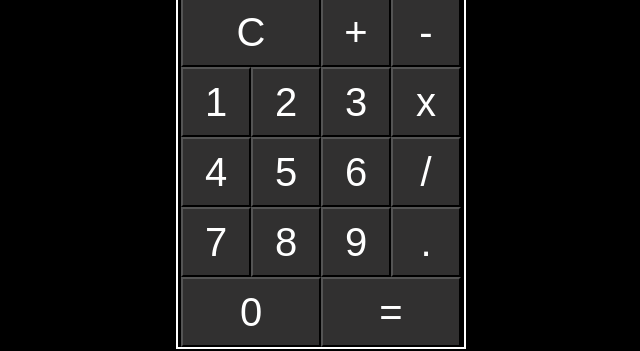
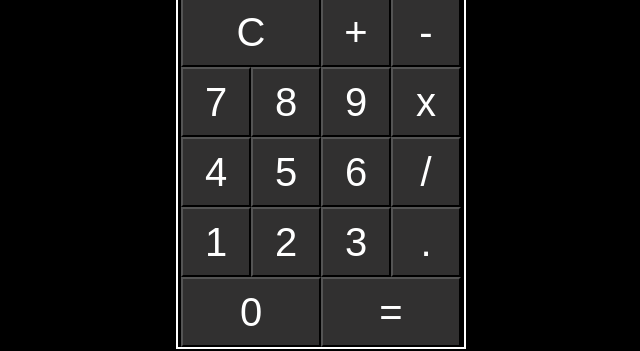
Before and after one commit to AdrDavid/Calculadora, a plain HTML site: page index.html in a window 1280 px wide. Shown: the part 155-506 px from the top of the page, 319-959 px from the left. Drawn offline with Linux system fonts and the light colour scheme.

Commit message:
Calculadora

```diff
--- a/index.html
+++ b/index.html
@@ -21,9 +21,9 @@
 
                 <li>
 
-                    <button id="numero" onclick="number('1')">1</button>
-                    <button id="numero" onclick="number('2')">2</button>
-                    <button id="numero" onclick="number('3')">3</button>
+                    <button id="numero" onclick="number('7')">7</button>
+                    <button id="numero" onclick="number('8')">8</button>
+                    <button id="numero" onclick="number('9')">9</button>
                     <button onclick="operador('*')">x</button>
                 </li>
 
@@ -36,10 +36,9 @@
                 </li>
 
                 <li>
-
-                    <button id="numero" onclick="number('7')">7</button>
-                    <button id="numero" onclick="number('8')">8</button>
-                    <button id="numero" onclick="number('9')">9</button>
+                    <button onclick="number('1')">1</button>
+                    <button id="numero" onclick="number('2')">2</button>
+                    <button id="numero" onclick="number('3')">3</button>
                     <button onclick="number('.')" class="ponto">.</button>
                 </li>
                 <li>
```
